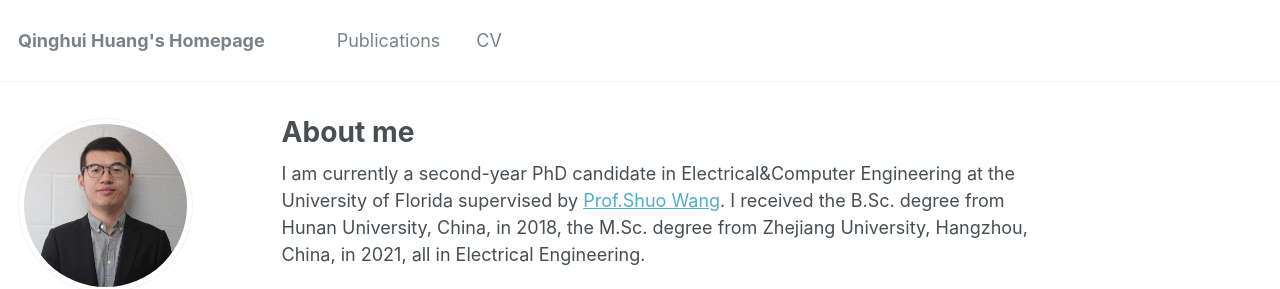
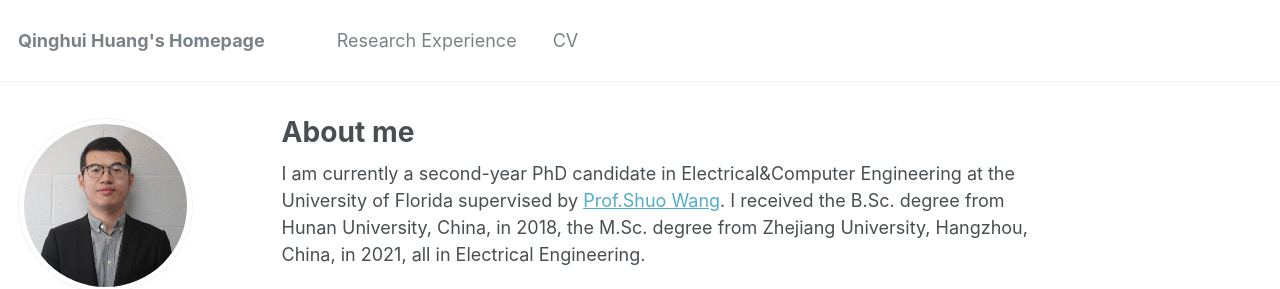
Before and after one commit to slionnnnnn/yanwenlai, a Jekyll site: the page built from _pages/about.md, in a window 1280 px wide and 900 px high. Shown: the top 289 px of the window. Built offline with Jekyll 4.4.1, drawn with Linux system fonts in a browser that asks for light colours.

Commit message:
Update navigation.yml

```diff
--- a/_data/navigation.yml
+++ b/_data/navigation.yml
@@ -1,6 +1,6 @@
 # main links links
 main:
-  - title: "Publications"
+  - title: "Research Experience"
     url: /publications/
 
  # - title: "Talks"
```
